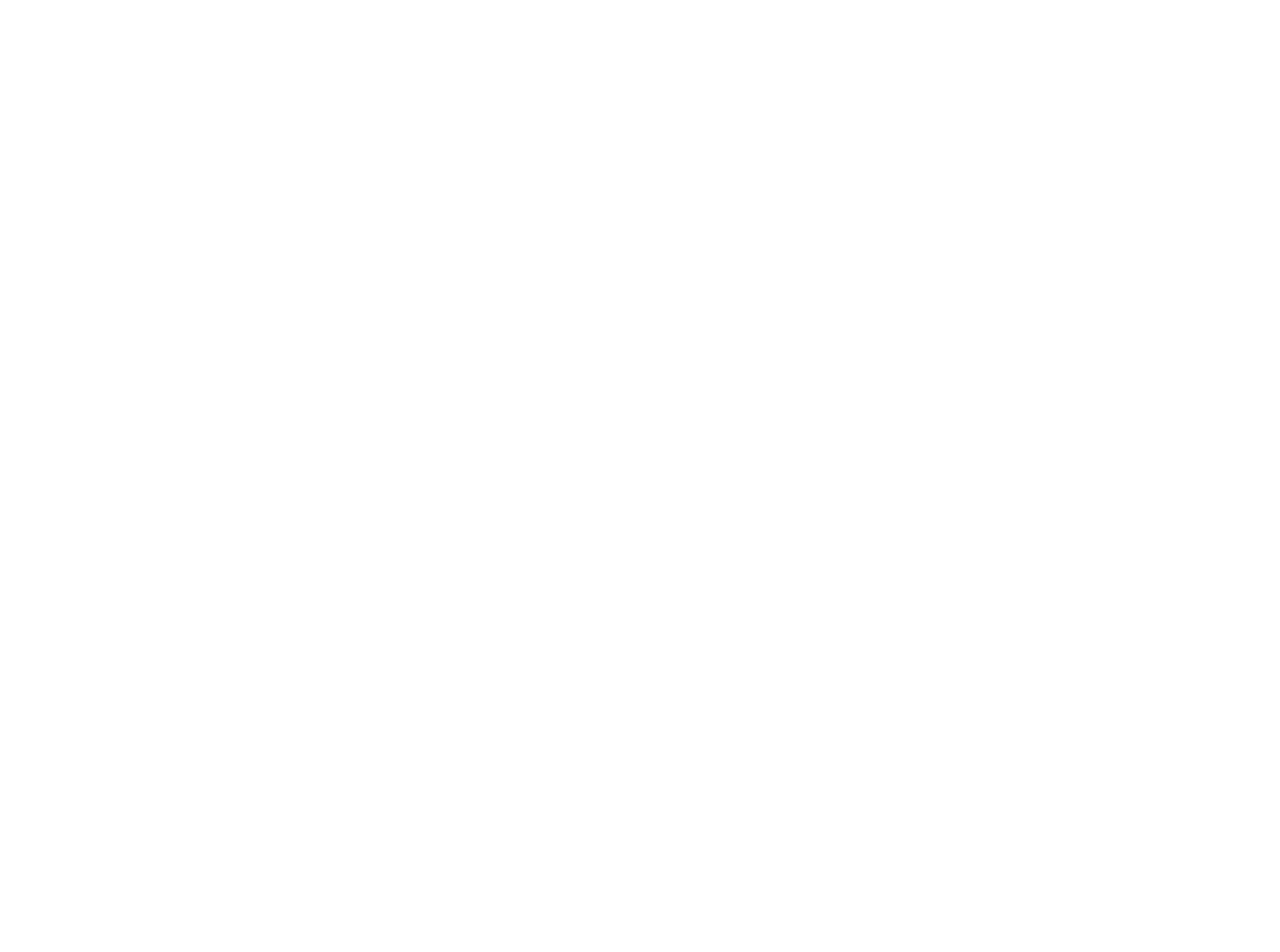
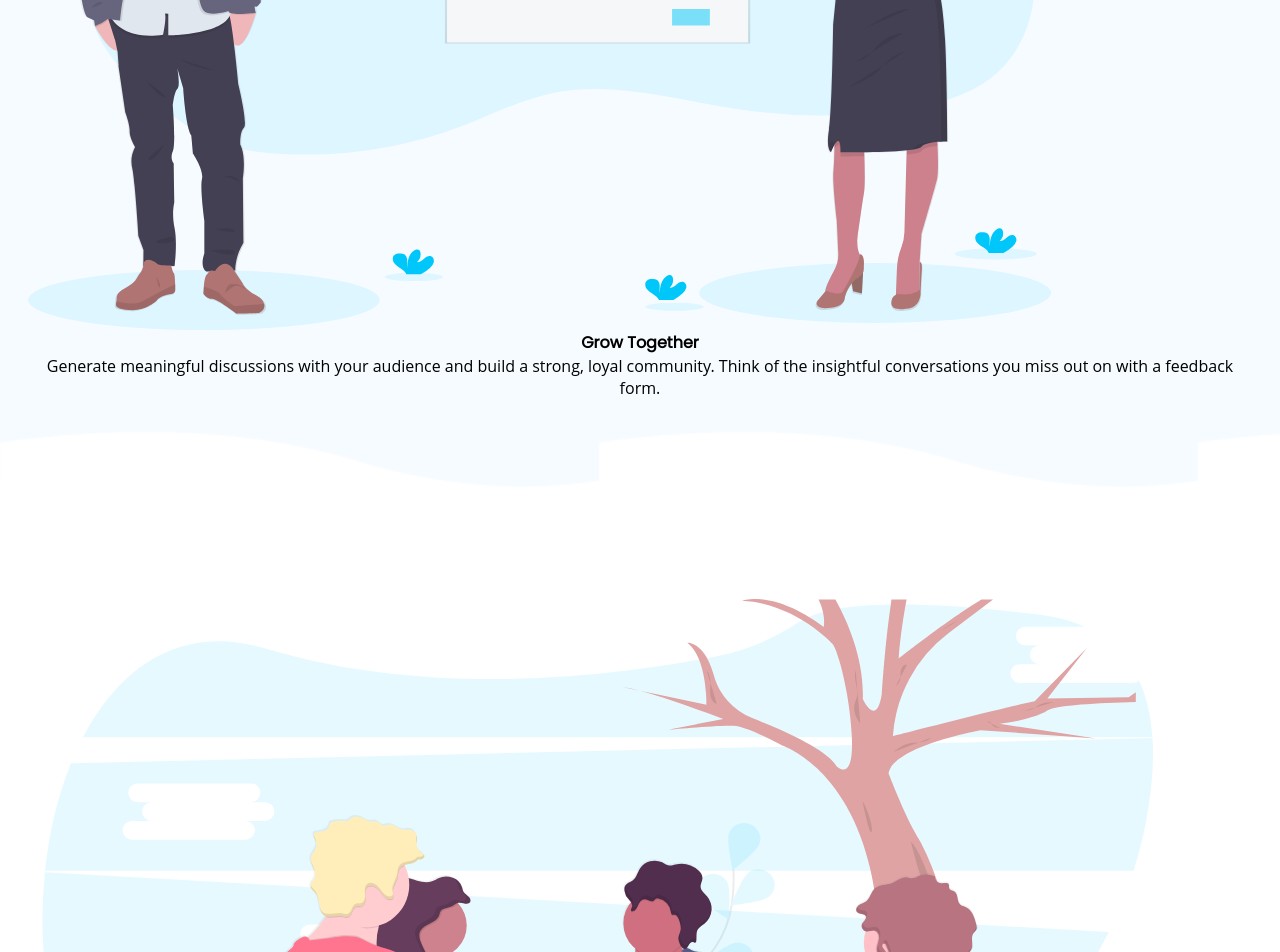
Before and after one commit to brdCoreShadow/huddle-curve, a React (Vite) app: page / in a window 1280 px wide. Shown: the part 1848-2800 px from the top of the page. Before the commit the page ends 1160 px from the top, so only its background shows below. Built offline with nearby package versions, Linux system fonts and the light colour scheme.

Commit message:
keep on about mob

```diff
--- /dev/null
+++ b/src/components/About/About.tsx
@@ -0,0 +1,53 @@
+import * as SC from "./AboutStyled";
+
+import growPic from "../../assets/images/illustration-grow-together.svg"
+import conversationsPic from "../../assets/images/illustration-flowing-conversation.svg"
+import usersPic from "../../assets/images/illustration-your-users.svg"
+
+const About: React.FC = () => {
+  return (
+    <SC.AboutList>
+      <SC.AboutItem>
+        <div>
+          <img src={growPic} alt="grow" />
+        </div>
+        <div>
+          <h4>Grow Together</h4>
+          <p>
+            Generate meaningful discussions with your audience and build a
+            strong, loyal community. Think of the insightful conversations you
+            miss out on with a feedback form.
+          </p>
+        </div>
+      </SC.AboutItem>
+      <SC.AboutItem>
+        <div>
+          <img src={conversationsPic} alt="Conversations" />
+        </div>
+        <div>
+          <h4>Flowing Conversations</h4>
+          <p>
+            You wouldn't paginate a conversation in real life, so why do it
+            online? Our threads have just-in-time loading for a more natural
+            flow.
+          </p>
+        </div>
+      </SC.AboutItem>
+      <SC.AboutItem>
+        <div>
+          <img src={usersPic} alt="uesers" />
+        </div>
+        <div>
+          <h4>Your Users</h4>
+          <p>
+            It takes no time at all to integrate Huddle with your app's
+            authentication solution. This means, once signed in to your app,
+            your users can start chatting immediately.
+          </p>
+        </div>
+      </SC.AboutItem>
+    </SC.AboutList>
+  );
+};
+
+export default About;
--- /dev/null
+++ b/src/components/About/AboutStyled.ts
@@ -0,0 +1,22 @@
+import styled from "@emotion/styled";
+
+import bgAboutMobTop from "../../assets/images/bgaboutMob.png";
+
+export const AboutList = styled.ul``;
+
+export const AboutItem = styled.li`
+  padding-left: 28px;
+  padding-right: 28px;
+
+  text-align: center;
+
+  &:nth-child(1) {
+    margin-bottom: 68px;
+
+    padding-top: 180px;
+    padding-bottom: 132px;
+
+    background-image: url(${bgAboutMobTop});
+    background-size: contain;
+  }
+`;
--- a/src/layouts/SharedLayout/SharedLayout.tsx
+++ b/src/layouts/SharedLayout/SharedLayout.tsx
@@ -1,3 +1,4 @@
+import About from "@/components/About/About";
 import Hero from "@/components/Hero/Hero";
 import Statistics from "@/components/Statistics/Statistics";
 const SharedLayout = () => {
@@ -5,6 +6,7 @@
         <div>
             <Hero/>
             <Statistics/>
+            <About/>
         </div>
      );
 }
```
Also changed, not shown: src/assets/images/bgaboutMob.png (added).
